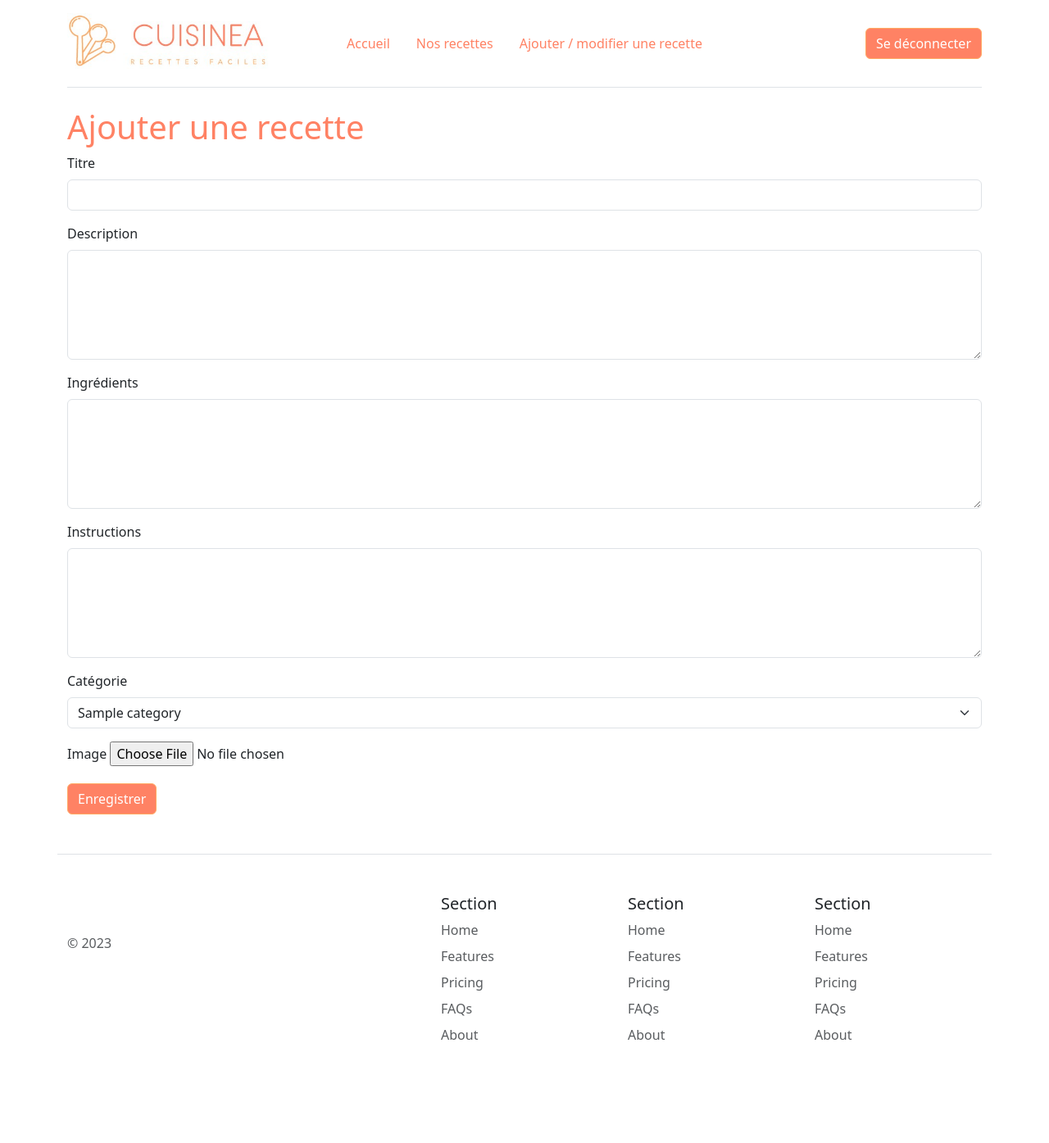
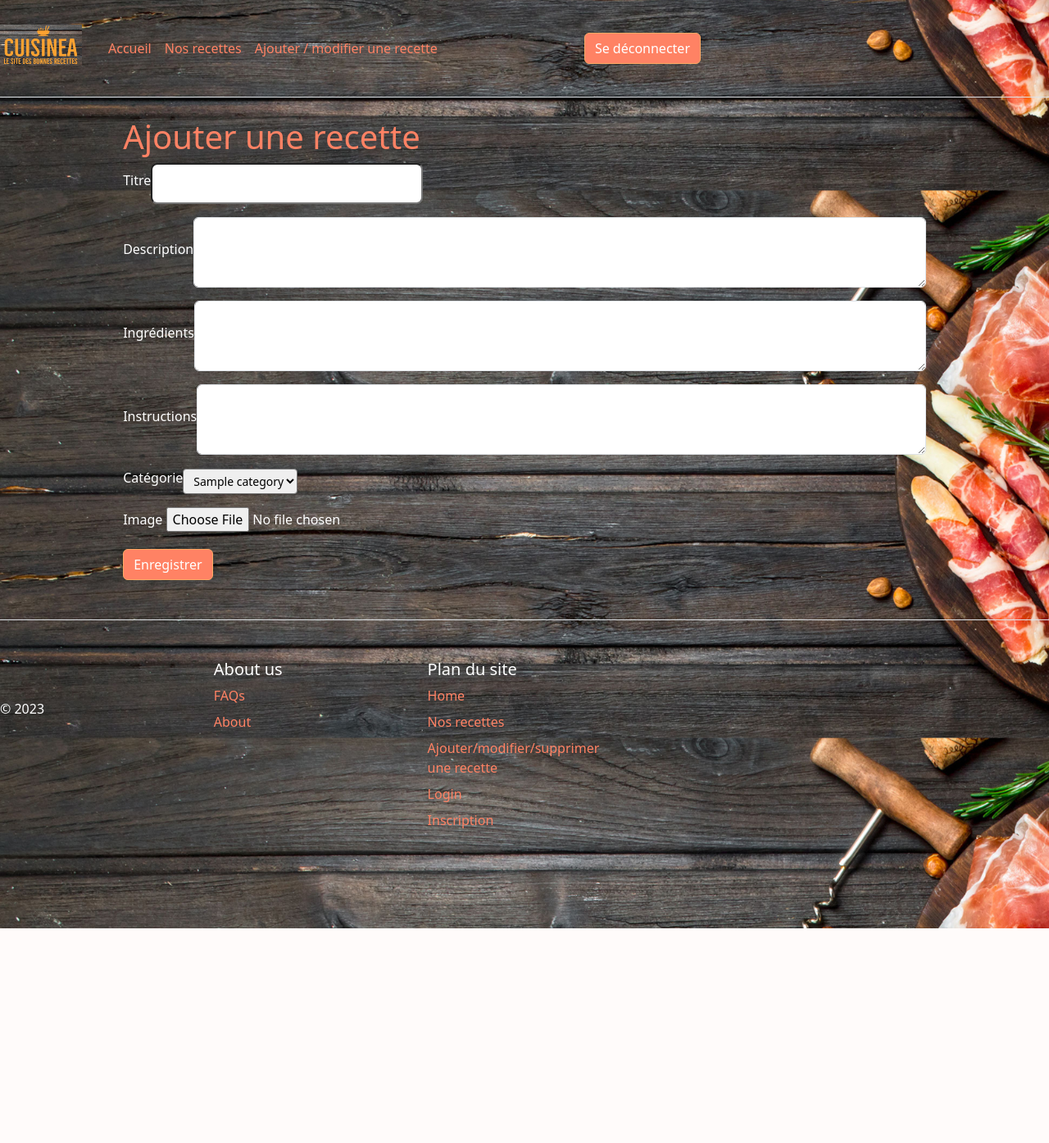
Before and after one commit to MichelBKT/Cuisinea, a PHP site: page /Ajout_modification_recette.php in a window 1280 px wide. Shown: the whole page at 82% size. After the commit the page ends 1133 px from the top, so only its background shows below. Run offline with PHP 8.4, Linux system fonts and the light colour scheme; the visitor is signed in with stand-in values (Sample User, id 1); tables that the repository leaves empty or names only in its code hold one stand-in row (values such as "Sample post").

Commit message:
modif presentation site

```diff
--- a/ajout_modification_recette.php
+++ b/ajout_modification_recette.php
@@ -42,7 +42,7 @@ if (isset($_POST['saveRecipe'])) {
 
 
     $recipe = [
-        'title' =>  ucfirst($_POST['title']),
+        'title' =>  $_POST['title'] = ucfirst($_POST['title']),
         'description' => $_POST['description'],
         'ingredients' => $_POST['ingredients'],
         'instructions' => $_POST['instructions'],
@@ -50,7 +50,7 @@ if (isset($_POST['saveRecipe'])) {
     ];
     if (!$errors){
         $modify = GetRecipebyTitle($pdo, $_POST['title']);
-        if (ucfirst($_POST['title']) === $modify['title']){
+        if (($_POST['title']) === $modify['title']){
             $errors[] = "La recette $_POST[title] existe déjà, voulez-vous la modifier?";
             $result = GetIdByTitle($pdo, $recipe['title']);
         }
@@ -66,7 +66,8 @@ if (isset($_POST['saveRecipe'])) {
 }
 }
 ?>
-
+<div class="d-flex justify-content-center">
+    <div class="row align-items-center">
 <h1>Ajouter une recette</h1>
 
 
@@ -93,26 +94,29 @@ if (isset($_POST['saveRecipe'])) {
 }
 ?>
 
+
     <form method = "POST" enctype="multipart/form-data">
-    <div class="mb-3">
+            <div class="mb-3 d-flex align-items-center">
             <label for="title" class="form-label">Titre</label>
-        <input type="text" name="title" id="title" class="form-control" value="<?=$recipe['title'] ;?>">
+            <input type="text" name="title" id="title" class="form-control-lg" value="<?=$recipe['title'] ;?>">
+
         </div>
-    <div class="mb-3">
+        <div class="mb-3 d-flex align-items-center">
             <label for="description" class="form-label">Description</label>
-        <textarea name="description" id="description" cols="30" rows="5" class="form-control"><?=$recipe['description'] ;?></textarea>
+            <textarea name="description" id="description" cols="50" rows="3" class="form-control"><?=$recipe['description'] ;?></textarea>
+
         </div>
-    <div class="mb-3">
+        <div class="mb-3 d-flex align-items-center">
             <label for="ingredients" class="form-label">Ingrédients</label>
-        <textarea name="ingredients" id="ingredients" cols="30" rows="5" class="form-control"><?=$recipe['ingredients'] ;?></textarea>
+            <textarea name="ingredients" id="ingredients" cols="50" rows="3" class="form-control"><?=$recipe['ingredients'] ;?></textarea>
         </div>
-    <div class="mb-3">
+        <div class="mb-3 d-flex align-items-center">
             <label for="instructions" class="form-label">Instructions</label>
-        <textarea name="instructions" id="instructions" cols="30" rows="5" class="form-control"><?=$recipe['instructions'] ;?></textarea>
+            <textarea name="instructions" id="instructions" cols="50" rows="3" class="form-control"><?=$recipe['instructions'] ;?></textarea>
         </div>
-    <div class="mb-3">
+        <div class="mb-3 d-flex align-items-center">
             <label for="category" class="form-label">Catégorie</label>
-        <select name="category" id="category" class="form-select">
+            <select name="category" id="category" class="form-select-sm">
                 <?php foreach ($categories as $category){
                 ?>
                 <option value="<?=$category['id'];?>" <?php if ($recipe['category_id'] == $category['id']) {echo 'selected="selected"';}?>><?=$category['name']; ?></option>
@@ -124,8 +128,10 @@ if (isset($_POST['saveRecipe'])) {
             <input type="file" name="file" id="file">
         </div>
         <input type="submit" value="Enregistrer" name="saveRecipe" class="btn btn-primary">
-
+    </div>
 </form>
+</div>
+</div>
  <?php
  require_once('templates/footer.php');
  ?>
--- a/assets/css/override-bootstrap.css
+++ b/assets/css/override-bootstrap.css
@@ -60,7 +60,7 @@ h2, h3 {
     color: var(--secondary);
 }
 
-.card-img-top {
+.card-img {
     width: 100%;
     height: 15vw;
     object-fit: cover;
--- a/assets/css/style.css
+++ b/assets/css/style.css
@@ -0,0 +1,15 @@
+body{
+    color: #fff;
+
+}
+footer{
+    color:#fff;
+}
+.bg-image{
+  background-size: cover;
+  background-position: center;
+  background-repeat: repeat-y;
+}
+.bg-size-half{
+    background-size: 100%;
+}
--- a/index.php
+++ b/index.php
@@ -10,7 +10,7 @@
 
 <div class="row flex-lg-row-reverse align-items-center g-5 py-5">
       <div class="col-10 col-sm-8 col-lg-6">
-        <img src="./assets/images/logo-cuisinea-horizontal.jpg" alt="Logo Cuisinea" width="350"  loading="lazy">
+        <img src="./assets/images/logo.jpg" alt="Logo Cuisinea" width="250"  loading="lazy">
       </div>
       <div class="col-lg-6">
         <h1 class="display-5 fw-bold lh-1 mb-3">Cuisinea - Recettes de cuisine</h1>
--- a/templates/footer.php
+++ b/templates/footer.php
@@ -3,43 +3,26 @@
       <a href="/" class="d-flex align-items-center mb-3 link-body-emphasis text-decoration-none">
         <svg class="bi me-2" width="40" height="32"><use xlink:href="#bootstrap"></use></svg>
       </a>
-      <p class="text-body-secondary">© 2023</p>
+      <p>© 2023</p>
     </div>
 
     <div class="col mb-3">
-
-    </div>
-
-    <div class="col mb-3">
-      <h5>Section</h5>
+      <h5>About us</h5>
       <ul class="nav flex-column">
-        <li class="nav-item mb-2"><a href="#" class="nav-link p-0 text-body-secondary">Home</a></li>
-        <li class="nav-item mb-2"><a href="#" class="nav-link p-0 text-body-secondary">Features</a></li>
-        <li class="nav-item mb-2"><a href="#" class="nav-link p-0 text-body-secondary">Pricing</a></li>
-        <li class="nav-item mb-2"><a href="#" class="nav-link p-0 text-body-secondary">FAQs</a></li>
-        <li class="nav-item mb-2"><a href="#" class="nav-link p-0 text-body-secondary">About</a></li>
+      <li class="nav-item mb-2"><a href="#" class="nav-link p-0">FAQs</a></li>
+      <li class="nav-item mb-2"><a href="#" class="nav-link p-0">About</a></li>
       </ul>
     </div>
 
     <div class="col mb-3">
-      <h5>Section</h5>
+      <h5>Plan du site</h5>
       <ul class="nav flex-column">
-        <li class="nav-item mb-2"><a href="#" class="nav-link p-0 text-body-secondary">Home</a></li>
-        <li class="nav-item mb-2"><a href="#" class="nav-link p-0 text-body-secondary">Features</a></li>
-        <li class="nav-item mb-2"><a href="#" class="nav-link p-0 text-body-secondary">Pricing</a></li>
-        <li class="nav-item mb-2"><a href="#" class="nav-link p-0 text-body-secondary">FAQs</a></li>
-        <li class="nav-item mb-2"><a href="#" class="nav-link p-0 text-body-secondary">About</a></li>
-      </ul>
-    </div>
+        <li class="nav-item mb-2"><a href="index.php" class="nav-link p-0">Home</a></li>
+        <li class="nav-item mb-2"><a href="recettes.php" class="nav-link p-0">Nos recettes</a></li>
+        <li class="nav-item mb-2"><a href="login.php" class="nav-link p-0">Ajouter/modifier/supprimer une recette</a></li>
+        <li class="nav-item mb-2"><a href="login.php" class="nav-link p-0">Login</a></li>
+        <li class="nav-item mb-2"><a href="inscription.php" class="nav-link p-0">Inscription</a></li>
 
-    <div class="col mb-3">
-      <h5>Section</h5>
-      <ul class="nav flex-column">
-        <li class="nav-item mb-2"><a href="#" class="nav-link p-0 text-body-secondary">Home</a></li>
-        <li class="nav-item mb-2"><a href="#" class="nav-link p-0 text-body-secondary">Features</a></li>
-        <li class="nav-item mb-2"><a href="#" class="nav-link p-0 text-body-secondary">Pricing</a></li>
-        <li class="nav-item mb-2"><a href="#" class="nav-link p-0 text-body-secondary">FAQs</a></li>
-        <li class="nav-item mb-2"><a href="#" class="nav-link p-0 text-body-secondary">About</a></li>
       </ul>
     </div>
   </footer>
--- a/templates/header.php
+++ b/templates/header.php
@@ -16,30 +16,37 @@ $currentPage = basename($_SERVER['SCRIPT_NAME']);
     <title>Document</title>
     <link href="https://cdn.jsdelivr.net/npm/bootstrap@5.3.0-alpha3/dist/css/bootstrap.min.css" rel="stylesheet">
     <link href="./assets/css/override-bootstrap.css" rel="stylesheet">
+    <link href="./assets/css/style.css" rel="stylesheet">
     <script src="https://cdn.jsdelivr.net/npm/bootstrap@5.3.0-alpha3/dist/js/bootstrap.bundle.min.js"></script>
 </head>
-<body>
+<body class="bg-image bg-size-half" style="background-image: url('./assets/images/background.jpg')">
+<header class="d-flex flex-wrap align-items-center justify-content-center justify-content-md-between py-3 mb-4 border-bottom">
 
-   <div class="container">
-    <header class="d-flex flex-wrap align-items-center justify-content-center justify-content-md-between py-3 mb-4 border-bottom">
-        <div class="col-md-3 mb-2 mb-md-0">
-            <a href="index.php" class="d-inline-flex link-body-emphasis text-decoration-none">
-            <img src="./assets/images/logo-cuisinea-horizontal.jpg" alt="Logo Cuisinea" width= "250">
+    <nav class="navbar navbar-expand-lg container-fluid">
+        <div class="col-md-5-lg-6 mb-2 me-2">
+    <a class="navbar-brand" href="index.php">
+      <img src="./assets/images/logo-horizontal.jpg" alt="Bootstrap" width="100" height="50">
     </a>
   </div>
-
-        <ul class="nav col-12 col-md-auto mb-2 justify-content-center mb-md-0 nav nav-pills">
+    <button class="navbar-toggler" type="button" data-bs-toggle="collapse" data-bs-target="#navbarSupportedContent" aria-controls="navbarSupportedContent" aria-expanded="false" aria-label="Toggle navigation">
+      <svg xmlns="http://www.w3.org/2000/svg" width="25" height="25" fill="white" class="bi bi-list" viewBox="0 0 16 16">
+        <path fill-rule="evenodd" d="M2.5 12a.5.5 0 0 1 .5-.5h10a.5.5 0 0 1 0 1H3a.5.5 0 0 1-.5-.5zm0-4a.5.5 0 0 1 .5-.5h10a.5.5 0 0 1 0 1H3a.5.5 0 0 1-.5-.5zm0-4a.5.5 0 0 1 .5-.5h10a.5.5 0 0 1 0 1H3a.5.5 0 0 1-.5-.5z"/>
+    </svg>
+    </button>
+    <div class="collapse navbar-collapse" id="navbarSupportedContent">
+      <ul class="navbar-nav container-fluid">
       <?php foreach($mainMenu as $key => $value) { ?>
-            <li class="nav-item"><a href="<?= $key; ?>" class="nav-link <?php if ($currentPage === $key) {echo 'active';} ?>"><?= $value ;?></a></li>
+            <li class="nav-item" ><a href="<?= $key; ?>" class="nav-link<?php if ($currentPage === $key) {echo ' active bg-white rounded';} ?>" style="color: #ff8264"><?= $value ;?></a></li>
             <?php } ?>
       </ul>
-
-        <div class="col-md-3 text-end">
+      <div class="container-fluid p-3">
             <?php if(!isset($_SESSION['user'])){?>
-                <a href="login.php" class="btn btn-outline-primary me-2">Se connecter</a>
-                <a href="inscription.php" class="btn btn-outline-primary me-2">S'inscrire</a>
+                <a href="login.php" class="btn btn-outline-primary col-md-5-lg-6 mb-2 me-2">Se connecter</a>
+                <a href="inscription.php" class="btn btn-outline-primary col-md-5-lg-6 mb-2 me-2">S'inscrire</a>
             <?php } else { ?>
                 <a href="logout.php" class="btn btn-primary">Se déconnecter</a>
             <?php } ?>
     </div>
+  </div>
+</nav>
 </header>
--- a/templates/recipe_partial.php
+++ b/templates/recipe_partial.php
@@ -1,6 +1,6 @@
 <div class="col-md-4">
             <div class="card">
-                <img src="<?= getRecipeImage($recipe['image']); ?>" class="card-img-top" alt="...">
+                <img src="<?= getRecipeImage($recipe['image']); ?>" class="card-img" alt="...">
                 <div class="card-body">
                     <h5 class="card-title"><?= $recipe['title'];?></h5>
                     <p class="card-text"><?= $recipe['description'];?></p>
```
Also changed, not shown: assets/images/background.jpg (added), assets/images/logo-horizontal.jpg (added), assets/images/logo.jpg (added), 1 other file. Lines whose indentation alone changed are shown as unchanged.
